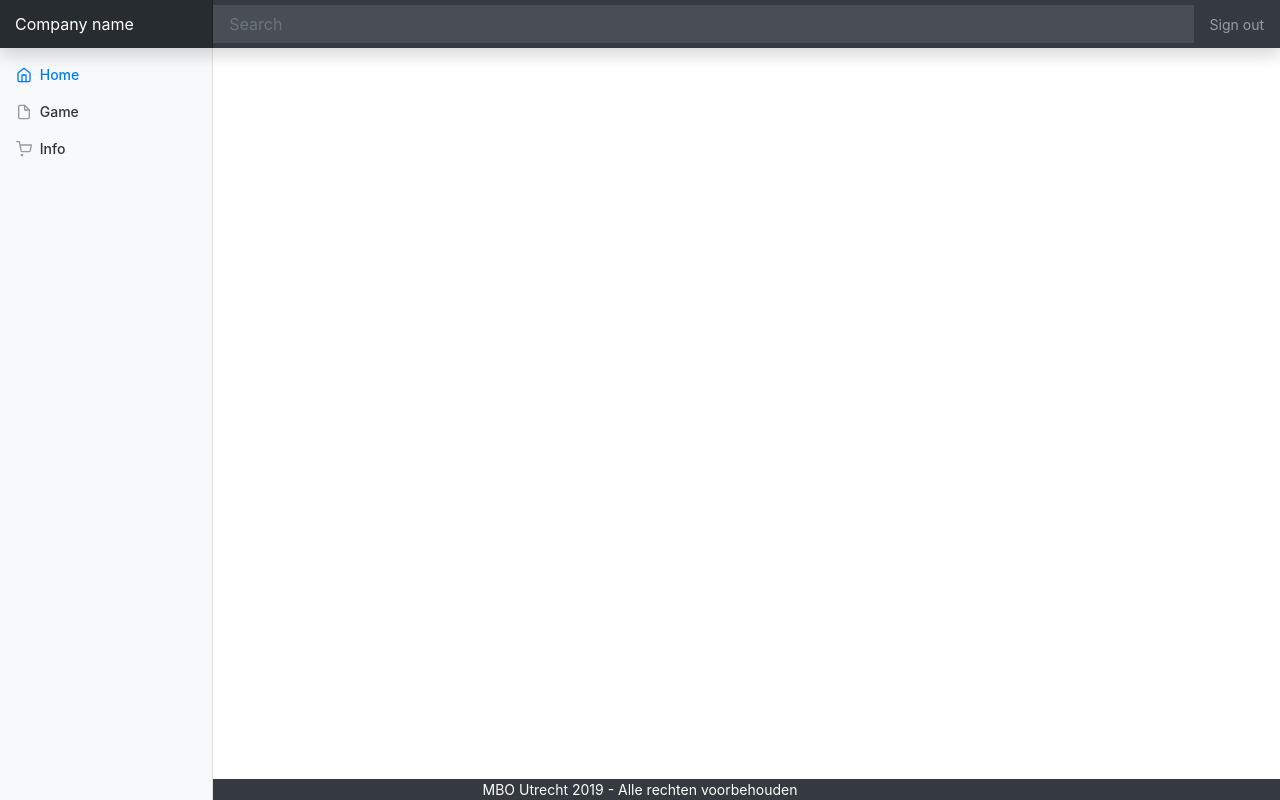
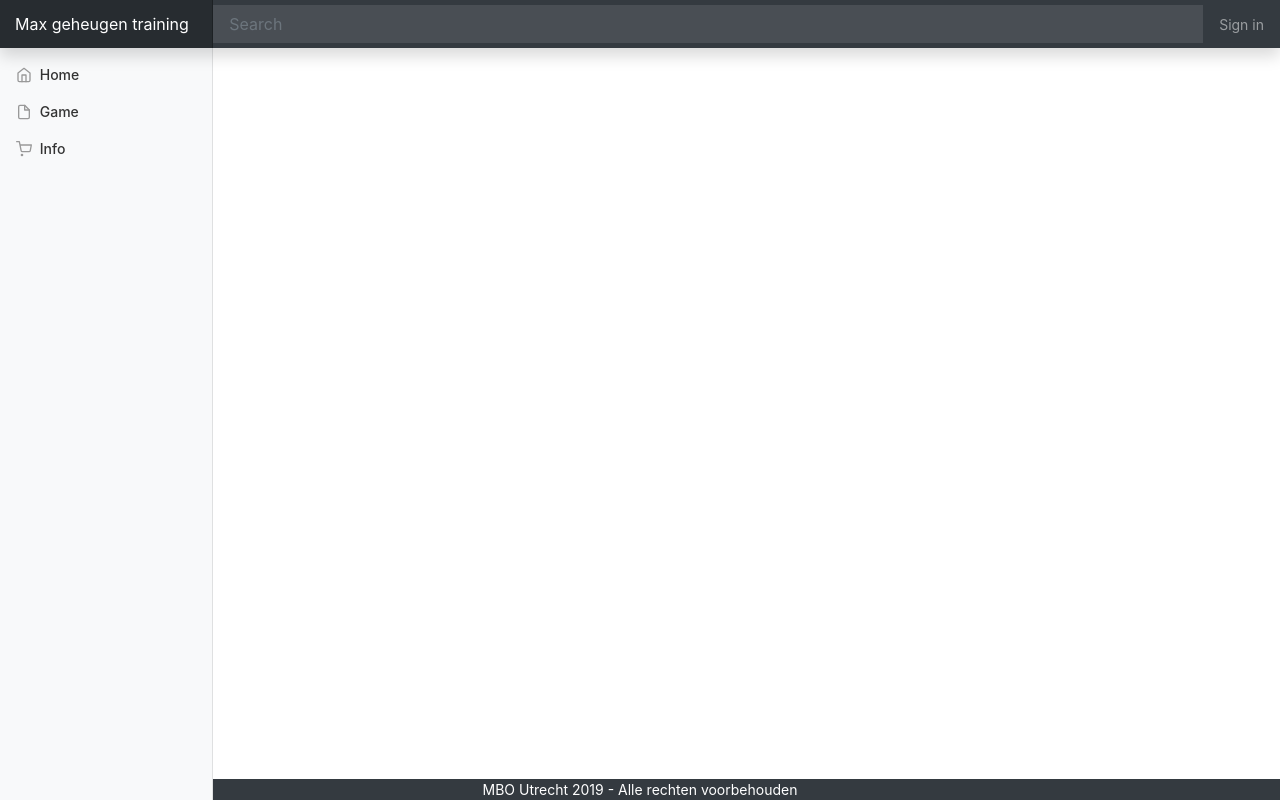
Before and after one commit to milannellestijn/projectsite-3, a PHP site: page /game.php in a window 1280 px wide. Run offline with PHP 8.4, Linux system fonts and the light colour scheme; some libraries are stand-ins or nearby versions.

Commit message:
Update navbar.php

```diff
--- a/navbar.php
+++ b/navbar.php
@@ -7,11 +7,11 @@
 
     <main role="main">
     <nav class="navbar navbar-dark fixed-top bg-dark flex-md-nowrap p-0 shadow">
-  <a class="navbar-brand col-sm-3 col-md-2 mr-0" href="#">Company name</a>
+  <a class="navbar-brand col-sm-3 col-md-2 mr-0" href="#">Max geheugen training</a>
   <input class="form-control form-control-dark w-100" type="text" placeholder="Search" aria-label="Search">
   <ul class="navbar-nav px-3">
     <li class="nav-item text-nowrap">
-      <a class="nav-link" href="#">Sign out</a>
+      <a class="nav-link" href="login.php">Sign in</a>
     </li>
   </ul>
 </nav>
@@ -22,7 +22,7 @@
       <div class="sidebar-sticky">
         <ul class="nav flex-column">
           <li class="nav-item">
-            <a class="nav-link active" href="index.php">
+            <a class="nav-link" href="index.php">
               <svg xmlns="http://www.w3.org/2000/svg" width="24" height="24" viewBox="0 0 24 24" fill="none" stroke="currentColor" stroke-width="2" stroke-linecap="round" stroke-linejoin="round" class="feather feather-home"><path d="M3 9l9-7 9 7v11a2 2 0 0 1-2 2H5a2 2 0 0 1-2-2z"></path><polyline points="9 22 9 12 15 12 15 22"></polyline></svg>
               Home<span class="sr-only">(current)</span>
             </a>
@@ -34,7 +34,7 @@
             </a>
           </li>
           <li class="nav-item">
-            <a class="nav-link" href="#">
+            <a class="nav-link" href="info.php">
               <svg xmlns="http://www.w3.org/2000/svg" width="24" height="24" viewBox="0 0 24 24" fill="none" stroke="currentColor" stroke-width="2" stroke-linecap="round" stroke-linejoin="round" class="feather feather-info"><circle cx="9" cy="21" r="1"></circle><path d="M1 1h4l2.68 13.39a2 2 0 0 0 2 1.61h9.72a2 2 0 0 0 2-1.61L23 6H6"></path></svg>
               Info
             </a>
```
